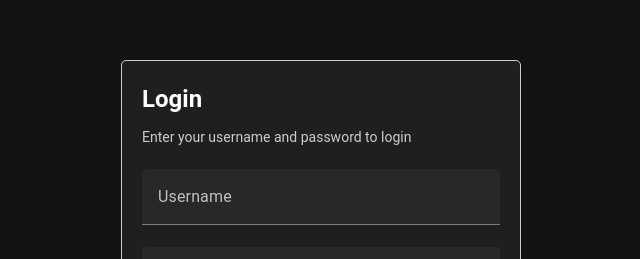
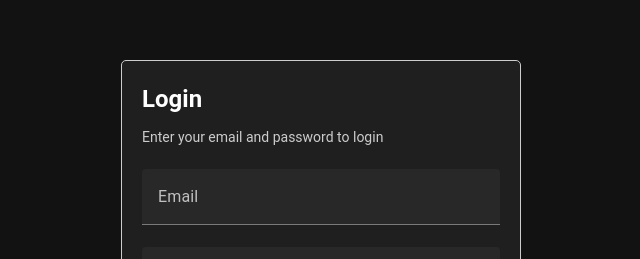
Before and after one commit to johanncatalla/openIT-hackathon-2024, a Vue app in the folder client/: page / in a window 1280 px wide. Shown: the part 155-414 px from the top of the page, without its empty margins (319-959 px from the left). Built offline with nearby package versions, Linux system fonts and the light colour scheme.

Commit message:
default routing

```diff
--- a/client/src/pages/index.vue
+++ b/client/src/pages/index.vue
@@ -3,10 +3,10 @@
     <div class="auth-form">
       <v-form @submit.prevent="handleLogin" v-if="!isRegister">
         <h1 class="form-title">Login</h1>
-        <p class="subtitle">Enter your username and password to login<br/><br/></p>
+        <p class="subtitle">Enter your email and password to login<br/><br/></p>
         <v-text-field
-          v-model="username"
-          label="Username"
+          v-model="email"
+          label="Email"
           required
         ></v-text-field>
         <v-text-field
@@ -50,24 +50,35 @@
 </template>
 
 <script>
+import router from "@/router";
 import axios from "axios";
 export default {
-
+  name: "Index",
   data() {
     return {
       username: "",
       password: "",
       email: "",
       isRegister: false,
+      accessToken: "",
     };
   },
   methods: {
     handleLogin() {
       axios.post("http://localhost:3115/api/users/login", {
-        username: this.username,
+        email: this.email,
         password: this.password,
       }).then((res) => {
-        console.log(res.data);
+        this.accessToken = res.data.accessToken;
+        this.username = "";
+        this.password = "";
+        this.email = "";
+        router.push({
+          name: "dashboard",
+          params: {
+            accessToken: this.accessToken,
+          },
+        });
       }).catch((err) => {
         console.log(err);
       });
--- a/client/src/router/index.js
+++ b/client/src/router/index.js
@@ -6,10 +6,27 @@
  */
 
 // Composables
-import { createRouter, createWebHistory } from 'vue-router/auto'
+import { createRouter, createWebHistory } from 'vue-router'
+
+
+import index from '@/pages/index.vue'
+import dashboard from '@/pages/dashboard.vue'
 
 const router = createRouter({
   history: createWebHistory(import.meta.env.BASE_URL),
+  routes: [
+    {
+      path: '/',
+      name: 'index',
+      component: index
+    },
+    {
+      path: '/dashboard/:accessToken',
+      name: 'dashboard',
+      component: dashboard,
+      props: true
+    }
+  ]
 })
 
 export default router
```
